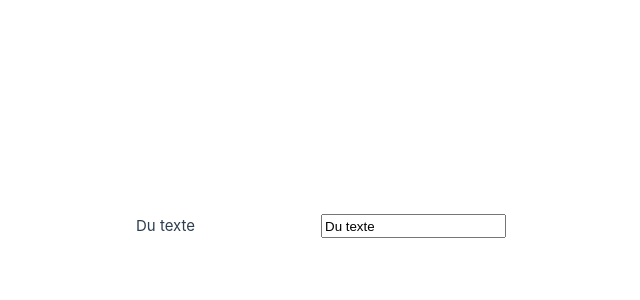
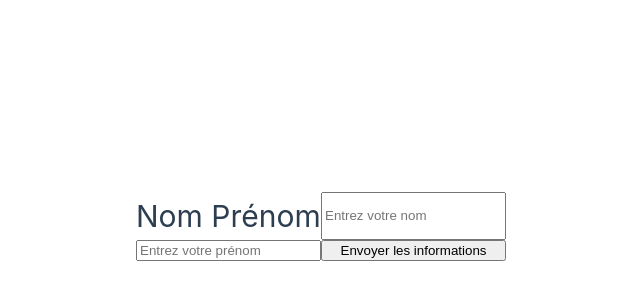
Before and after one commit to GregMarshall999/initiation-poe, a Vue app: page / in a window 1280 px wide. Shown: the part 174-474 px from the top of the page, without its empty margins (319-959 px from the left). Built offline with nearby package versions, Linux system fonts and the light colour scheme.

Commit message:
liaison de champs exemple reactive

```diff
--- a/src/App.vue
+++ b/src/App.vue
@@ -1,14 +1,18 @@
 <template>
-  	<p>{{ text }}</p>
-	<input v-model="text" :placeholder="placeholder"/>
+  	<h1>Nom Prénom</h1>
+	<input v-model="info.nom" placeholder="Entrez votre nom"/>
+	<input v-model="info.prenom" placeholder="Entrez votre prénom"/>
+
+	<button @click="console.log(info.nom, info.prenom)">Envoyer les informations</button>
 </template>
 
 <script setup>
-import { ref } from 'vue';
+import { reactive } from 'vue';
 
-const text = ref('Du texte');
-const placeholder = ref('Entrez du texte');
-
+const info = reactive({
+	nom: '',
+	prenom: ''
+});
 </script>
 
 <style scoped>
```
